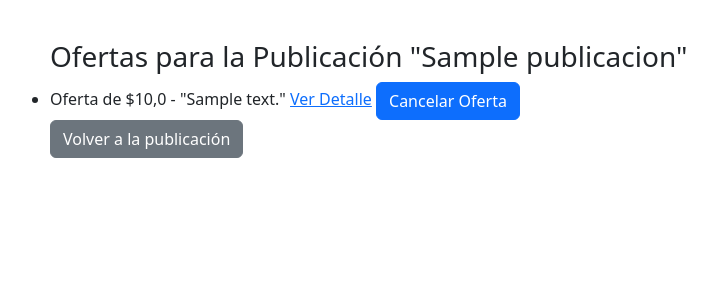
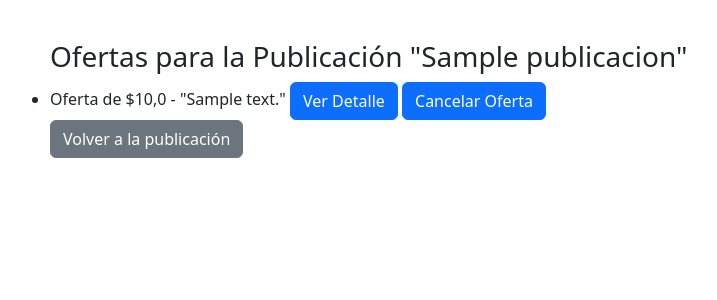
Before and after one commit to agustina-soto/marDeIntercambios, a Django app: page /ofertas/ver-ofertas/1/ in a window 1280 px wide. Shown: the part 38-338 px from the top of the page, without its empty margins (32-749 px from the left). Run offline with Django 5.2, Linux system fonts and the light colour scheme; a user stored in the database is signed in; tables that the repository leaves empty hold one stand-in row (values such as "Sample post").

Commit message:
Update ver_ofertas.html

```diff
--- a/templates/Ofertas/ver_ofertas.html
+++ b/templates/Ofertas/ver_ofertas.html
@@ -8,7 +8,7 @@
             {% for oferta in ofertas %}
                 <li>
                     Oferta de ${{ oferta.precio_estimado }} - "{{ oferta.descripcion }}"
-                    <a href="{% url 'ver_detalle_oferta' oferta.id %}" class="button">Ver Detalle</a>
+                    <a href="{% url 'ver_detalle_oferta' oferta.id %}" class="btn btn-primary">Ver Detalle</a>
                     {% if publicacion.estado != 'eliminada' %}
                         {% if oferta.estado == 'rechazada' %}
                             <!-- Si la oferta está rechazada, muestra el texto "Oferta Rechazada" -->
```
